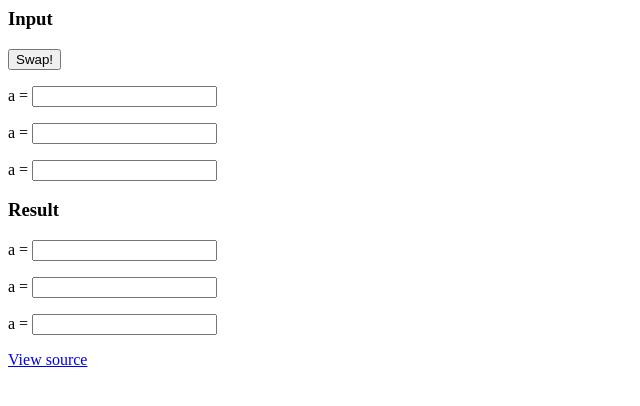
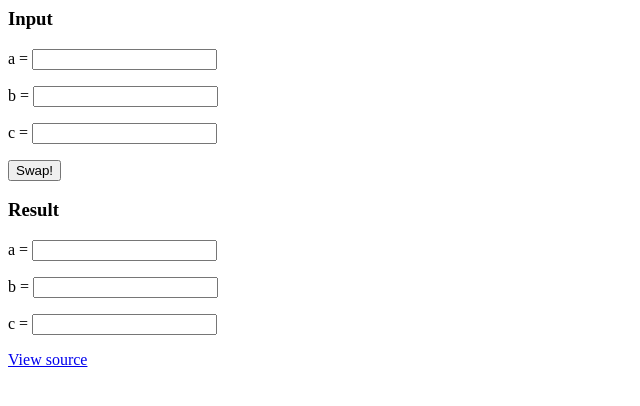
Before and after one commit to nikitasardov/nikitasardov.github.io, a plain HTML site: page TripleSwap.html in a window 1280 px wide. Shown: the whole page, without its empty margins (0-640 px from the left). Drawn offline with nearby package versions, Linux system fonts and the light colour scheme.

Commit message:
Update TripleSwap.html

```diff
--- a/TripleSwap.html
+++ b/TripleSwap.html
@@ -2,6 +2,40 @@
   <head>
   <title>Triple Swap</title>
   <script src="http://code.jquery.com/jquery-1.10.2.min.js"></script>
+  </head>
+  <body>
+  <h3>Input</h3>
+  <p>
+    <span>a = </span>
+    <input type="text" id="input_a">
+  </p>
+
+  <p>
+    <span>b = </span>
+    <input type="text" id="input_b">
+  </p>
+
+  <p>
+    <span>c = </span>
+    <input type="text" id="input_c">
+  </p>
+  <button id="calculate" type="button">Swap!</button>
+  <h3>Result</h3>
+  <p>
+    <span>a = </span>
+    <input type="text" id="result_a">
+  </p>
+
+  <p>
+    <span>b = </span>
+    <input type="text" id="relust_b">
+  </p>
+
+  <p>
+    <span>c = </span>
+    <input type="text" id="result_c">
+  </p>
+  <a href="https://github.com/nikitasardov/nikitasardov.github.io/blob/master/TripleSwap.html" target="_blank">View source</a>
     <script>
     $(document).ready(function () {
       $('#calculate').click(function() {
@@ -19,39 +53,5 @@
       });
     })
     </script>
-  </head>
-  <body>
-  <h3>Input</h3>
-  <button type="button">Swap!</button>
-  <p>
-    <span>a = </span>
-    <input type="text" id="input_a">
-  </p>
-
-  <p>
-    <span>a = </span>
-    <input type="text" id="input_a">
-  </p>
-
-  <p>
-    <span>a = </span>
-    <input type="text" id="input_a">
-  </p>
-  <h3>Result</h3>
-  <p>
-    <span>a = </span>
-    <input type="text" id="result_a">
-  </p>
-
-  <p>
-    <span>a = </span>
-    <input type="text" id="relust_a">
-  </p>
-
-  <p>
-    <span>a = </span>
-    <input type="text" id="result_a">
-  </p>
-  <a href="https://github.com/nikitasardov/nikitasardov.github.io/blob/master/TripleSwap.html" target="_blank">View source</a>
-  </body
-</hml>
+  </body>
+</html>
```
